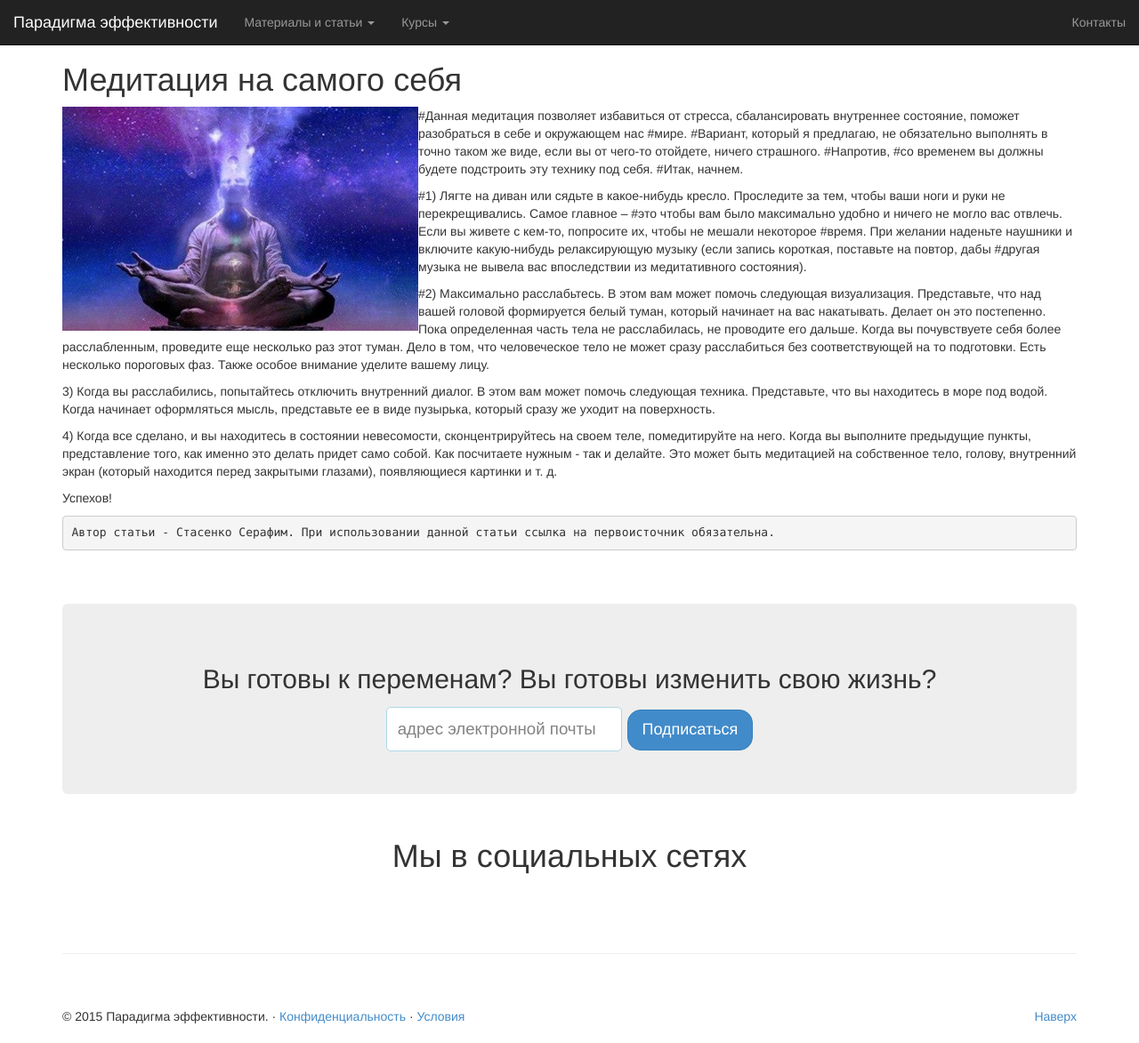
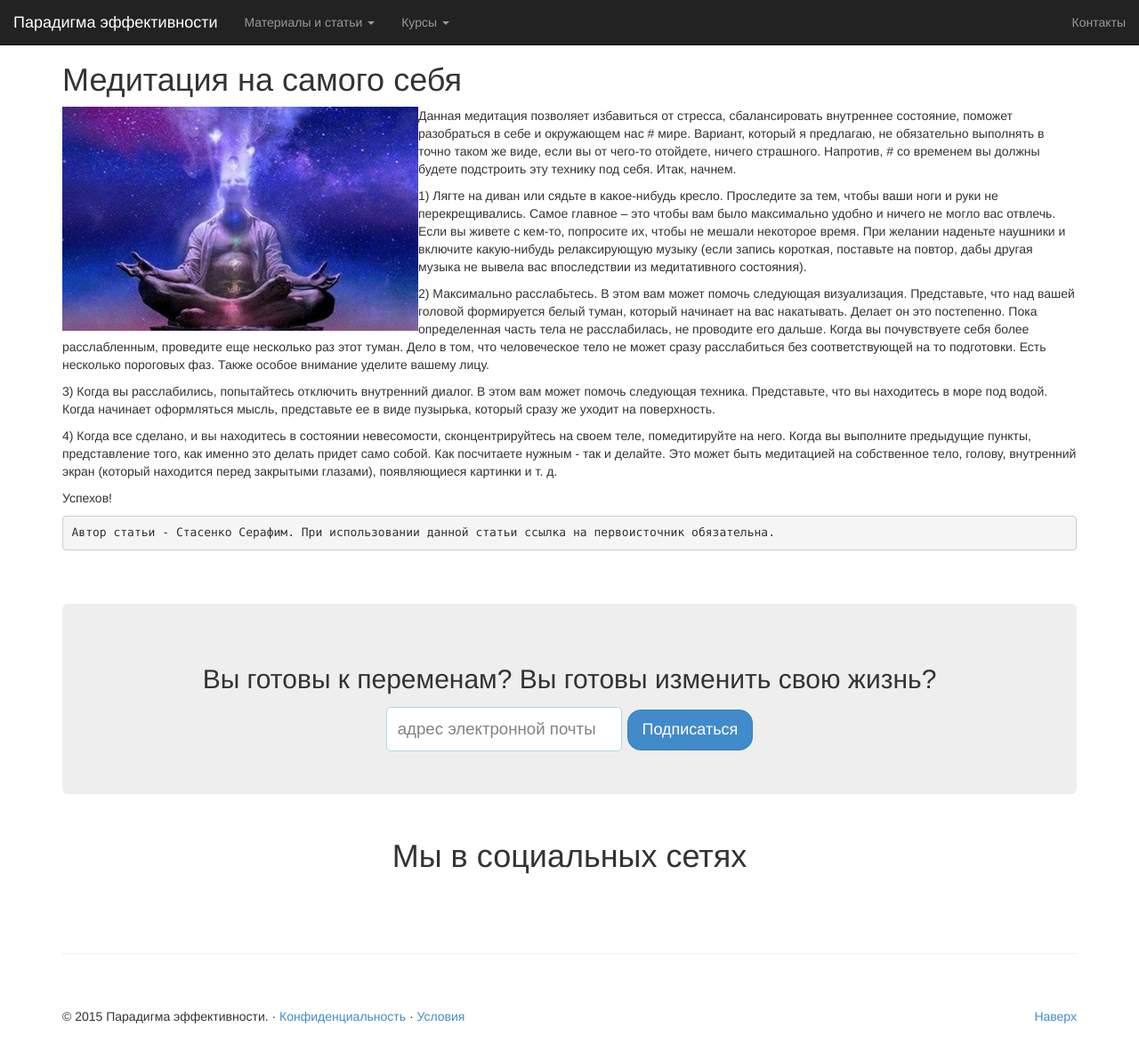
Before and after one commit to EfficiencyParadigm/EfficiencyParadigm.github.io, a Jekyll site: the page built from content/businessContent/meditation.md, in a window 1280 px wide and 1173 px high. Shown: the whole window at 89% size. Built offline with Jekyll 4.4.1, drawn with Linux system fonts in a browser that asks for light colours.

```diff
--- a/content/businessContent/meditation.md
+++ b/content/businessContent/meditation.md
@@ -6,13 +6,13 @@ title: Духовное развитие duplicate
 
 <img src="/images/slider/default.jpg" alt="alt text" class="pull-left" title="Title" width="400" />
 
-#Данная медитация позволяет избавиться от стресса, сбалансировать внутреннее состояние, поможет разобраться в себе и окружающем нас #мире.
-#Вариант, который я предлагаю, не обязательно выполнять в точно таком же виде, если вы от чего-то отойдете, ничего страшного. #Напротив, #со временем вы должны будете подстроить эту технику под себя.
-#Итак, начнем.
+Данная медитация позволяет избавиться от стресса, сбалансировать внутреннее состояние, поможет разобраться в себе и окружающем нас # мире.
+Вариант, который я предлагаю, не обязательно выполнять в точно таком же виде, если вы от чего-то отойдете, ничего страшного. Напротив, # со временем вы должны будете подстроить эту технику под себя.
+Итак, начнем.
 
-#1) Лягте на диван или сядьте в какое-нибудь кресло. Проследите за  тем, чтобы ваши ноги и руки не перекрещивались. Самое главное – #это чтобы вам было максимально удобно и ничего не могло вас отвлечь. Если вы живете с кем-то, попросите их, чтобы не мешали некоторое #время. При желании наденьте наушники и включите какую-нибудь релаксирующую музыку (если запись короткая, поставьте на повтор, дабы #другая музыка не вывела вас впоследствии из медитативного состояния).
+1) Лягте на диван или сядьте в какое-нибудь кресло. Проследите за  тем, чтобы ваши ноги и руки не перекрещивались. Самое главное – это чтобы вам было максимально удобно и ничего не могло вас отвлечь. Если вы живете с кем-то, попросите их, чтобы не мешали некоторое время. При желании наденьте наушники и включите какую-нибудь релаксирующую музыку (если запись короткая, поставьте на повтор, дабы другая музыка не вывела вас впоследствии из медитативного состояния).
 
-#2) Максимально расслабьтесь. В этом вам может помочь следующая визуализация. Представьте, что над вашей головой формируется белый туман, который начинает на вас накатывать. Делает он это постепенно. Пока определенная часть тела не расслабилась, не проводите его дальше. Когда вы почувствуете себя более расслабленным, проведите еще несколько раз этот туман. Дело в том, что человеческое тело не может сразу расслабиться без соответствующей на то подготовки. Есть несколько пороговых фаз. Также особое внимание уделите вашему лицу.
+2) Максимально расслабьтесь. В этом вам может помочь следующая визуализация. Представьте, что над вашей головой формируется белый туман, который начинает на вас накатывать. Делает он это постепенно. Пока определенная часть тела не расслабилась, не проводите его дальше. Когда вы почувствуете себя более расслабленным, проведите еще несколько раз этот туман. Дело в том, что человеческое тело не может сразу расслабиться без соответствующей на то подготовки. Есть несколько пороговых фаз. Также особое внимание уделите вашему лицу.
 
 3) Когда вы расслабились, попытайтесь отключить внутренний диалог. В этом вам может помочь следующая техника. Представьте, что вы находитесь в море под водой. Когда начинает оформляться мысль, представьте ее в виде пузырька, который сразу же уходит на поверхность.
 
```
